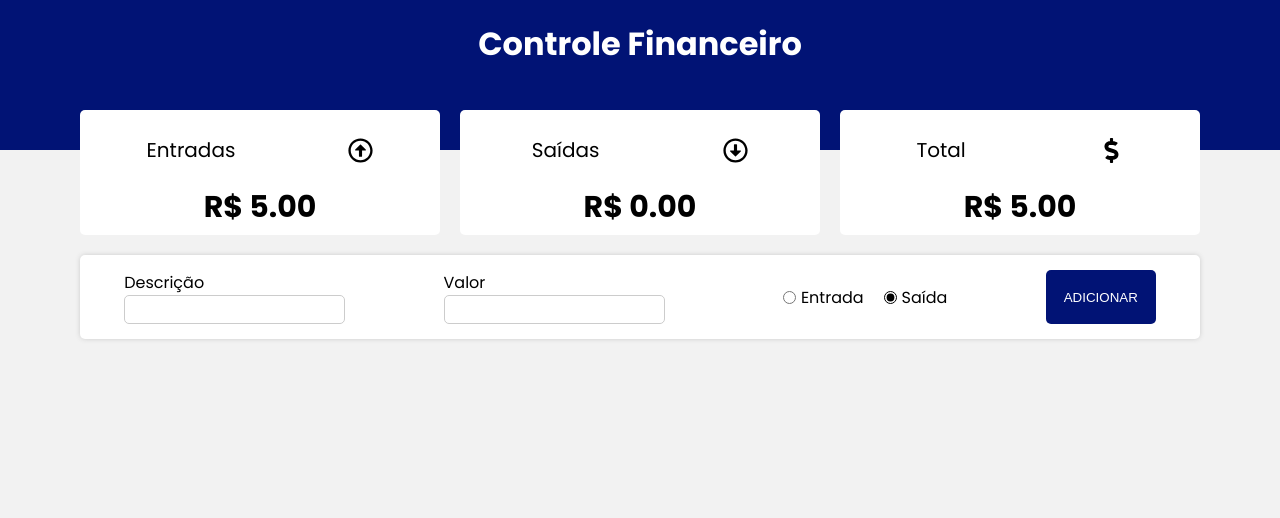
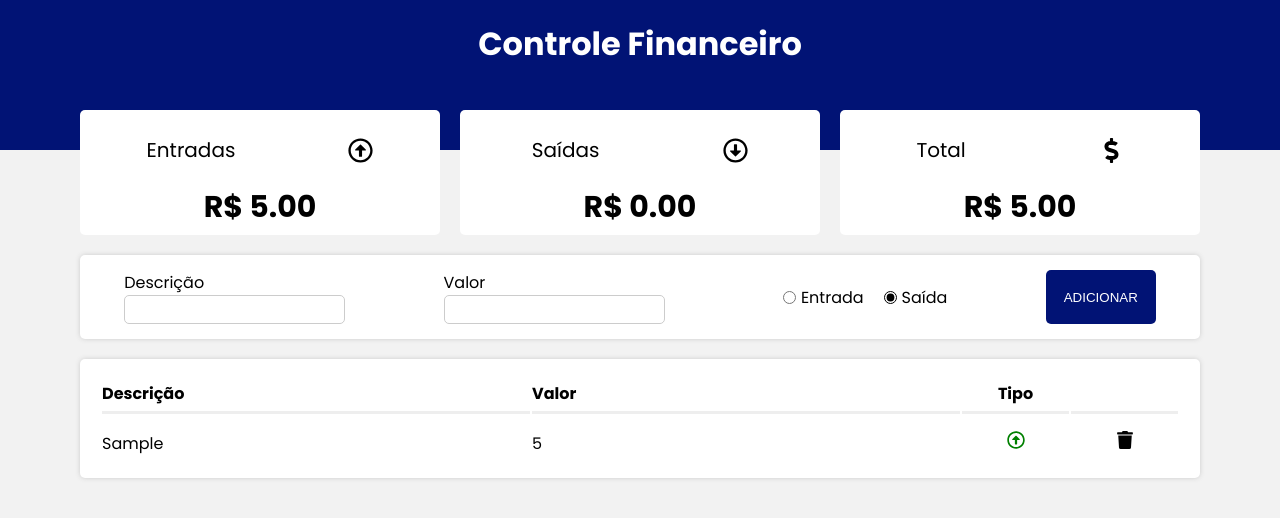
Before and after one commit to pedroiegler/finance-control-project, a React (Create React App) app: page / in a window 1280 px wide. Both pictures are taken after typing "Sample", "5" into the empty fields and a click on the button "ADICIONAR". Shown: the top 518 px of the page. Built offline with nearby package versions, Linux system fonts and the light colour scheme.

Commit message:
feature: finalizando

```diff
--- a/src/App.js
+++ b/src/App.js
@@ -44,7 +44,7 @@
         <>
             <Header />
             <Resume income={income} expense={expense} total={total} />
-            <Form handleAdd={handleAdd} />
+            <Form handleAdd={handleAdd} transactionsList={transactionsList} setTransactionsList={setTransactionsList} />
             <GlobalStyle />
         </>
     );
--- a/src/components/Form/index.js
+++ b/src/components/Form/index.js
@@ -1,7 +1,8 @@
 import React, { useState } from 'react';
 import * as C from "./styles";
+import Grid from '../Grid';
 
-const Form = ({ handleAdd }) => {
+const Form = ({ handleAdd, transactionsList, setTransactionsList }) => {
 
     const [desc, setDesc] = useState("");
     const [amount, setAmount] = useState("");
@@ -32,6 +33,7 @@
     };
 
     return (
+        <>
             <C.Container>
                 <C.InputContent>
                     <C.Label>Descrição</C.Label>
@@ -49,6 +51,8 @@
                 </C.RadioGroup>
                 <C.Button onClick={handleSave}>ADICIONAR</C.Button>
             </C.Container>
+            <Grid itens={transactionsList} setItens={setTransactionsList} />
+        </>
     )
 }
 
--- /dev/null
+++ b/src/components/Grid/index.js
@@ -0,0 +1,31 @@
+import React from "react";
+import GridItem from "../GridItem";
+import * as C from "./styles";
+
+const Grid = ({ itens, setItens }) => {
+    const onDelete = (ID) => {
+        const newArray = itens.filter((transaction) => transaction.id !== ID);
+        setItens(newArray);
+        localStorage.setItem("transactions", JSON.stringify(newArray));
+    }
+    return(
+        <C.Table>
+            <C.Thead>
+                <C.Tr>
+                    <C.Th width={40}>Descrição</C.Th>
+                    <C.Th width={40}>Valor</C.Th>
+                    <C.Th width={10} alignCenter>Tipo</C.Th>
+                    <C.Th width={10}></C.Th>
+                </C.Tr>
+            </C.Thead>
+            <C.Tbody>
+                {itens?.map((item, index) => (
+                    <GridItem key={index} item={item} onDelete={onDelete}/>
+                ))}
+            </C.Tbody>
+        </C.Table>
+    );
+};
+
+
+export default Grid;
--- /dev/null
+++ b/src/components/Grid/styles.js
@@ -0,0 +1,24 @@
+import styled from "styled-components";
+
+export const Table = styled.table`
+    width: 98%;
+    background-color: #fff;
+    padding: 20px;
+    box-shadow: 0px 0px 5px #ccc;
+    border-radius: 5px;
+    max-width: 1120px;
+    margin: 20px auto;
+`;
+
+export const Thead = styled.thead``;
+
+export const Tbody = styled.tbody``;
+
+export const Tr = styled.tr``;
+
+export const Th = styled.th`
+    border-bottom: inset;
+    padding-bottom: 5px;
+    text-align: ${(props) => (props.alignCenter ? "center" : "start")};
+    width: ${(props) => (props.width ? props.width + "%" : "auto")};
+`;
--- /dev/null
+++ b/src/components/GridItem/index.js
@@ -0,0 +1,28 @@
+import React from "react";
+import * as C from "./styles";
+import {
+    FaRegArrowAltCircleUp,
+    FaRegArrowAltCircleDown,
+    FaTrash,
+} from "react-icons/fa";
+
+const GridItem = ({ item, onDelete }) => {
+    return(
+        <C.Tr>
+            <C.Td>{item.desc}</C.Td>
+            <C.Td>{item.amount}</C.Td>
+            <C.Td alignCenter>
+                {item.expense ? (
+                    <FaRegArrowAltCircleDown color="red" />
+                ) : (
+                    <FaRegArrowAltCircleUp color="green" />
+                )}
+            </C.Td>
+            <C.Td alignCenter>
+                <FaTrash onClick={() => onDelete(item.id)} />
+            </C.Td>
+        </C.Tr>
+    );
+};
+
+export default GridItem;
--- /dev/null
+++ b/src/components/GridItem/styles.js
@@ -0,0 +1,14 @@
+import styled from "styled-components";
+
+export const Tr = styled.tr``;
+
+export const Td = styled.td`
+    padding-top: 15px;
+    text-align: ${(props) => (props.alignCenter ? "center" : "start")};
+    word-break: break-all;
+
+    svg{
+        width: 18px;
+        height: 18px;
+    }
+`;
```
Lines whose indentation alone changed are shown as unchanged.
